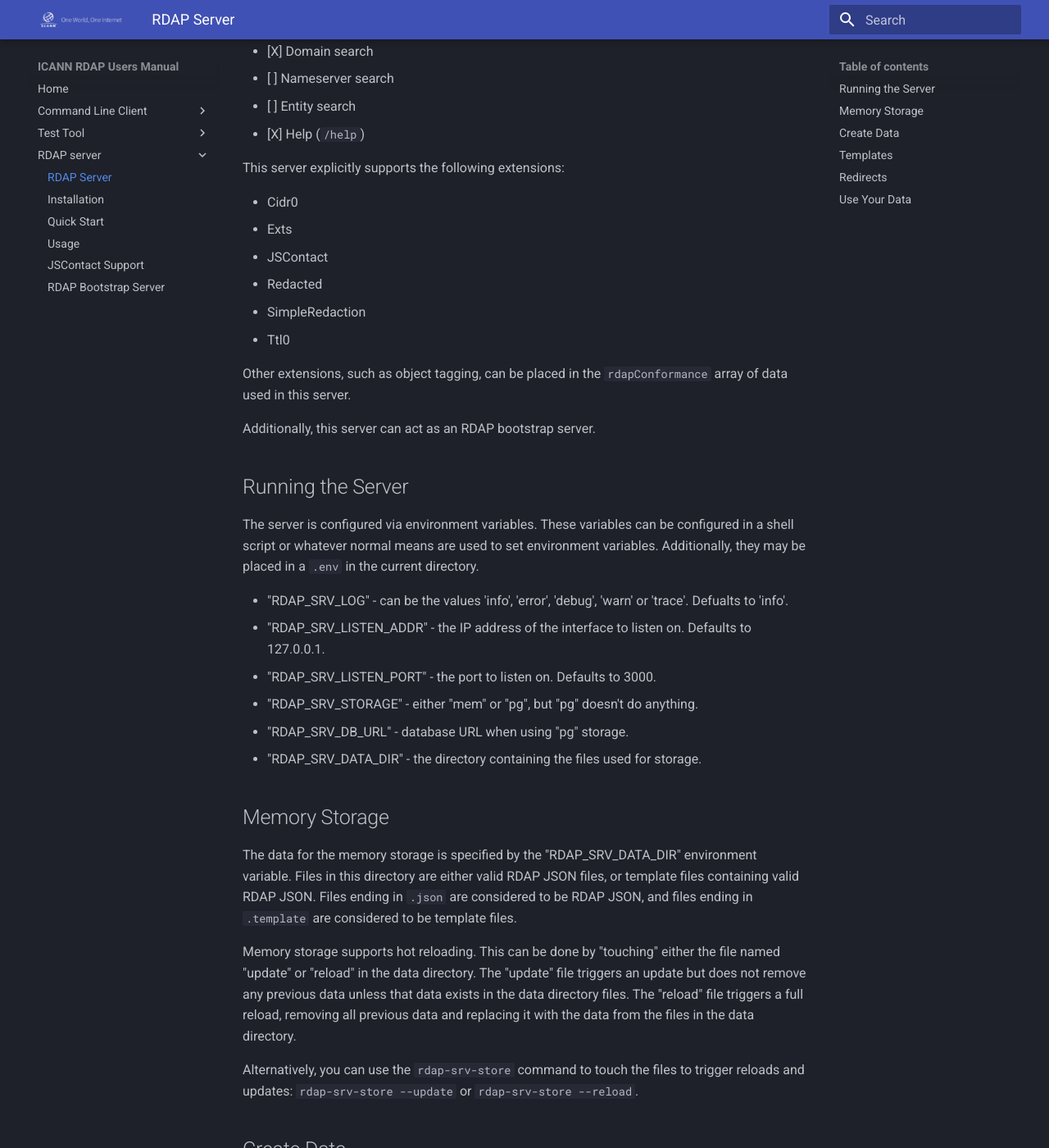
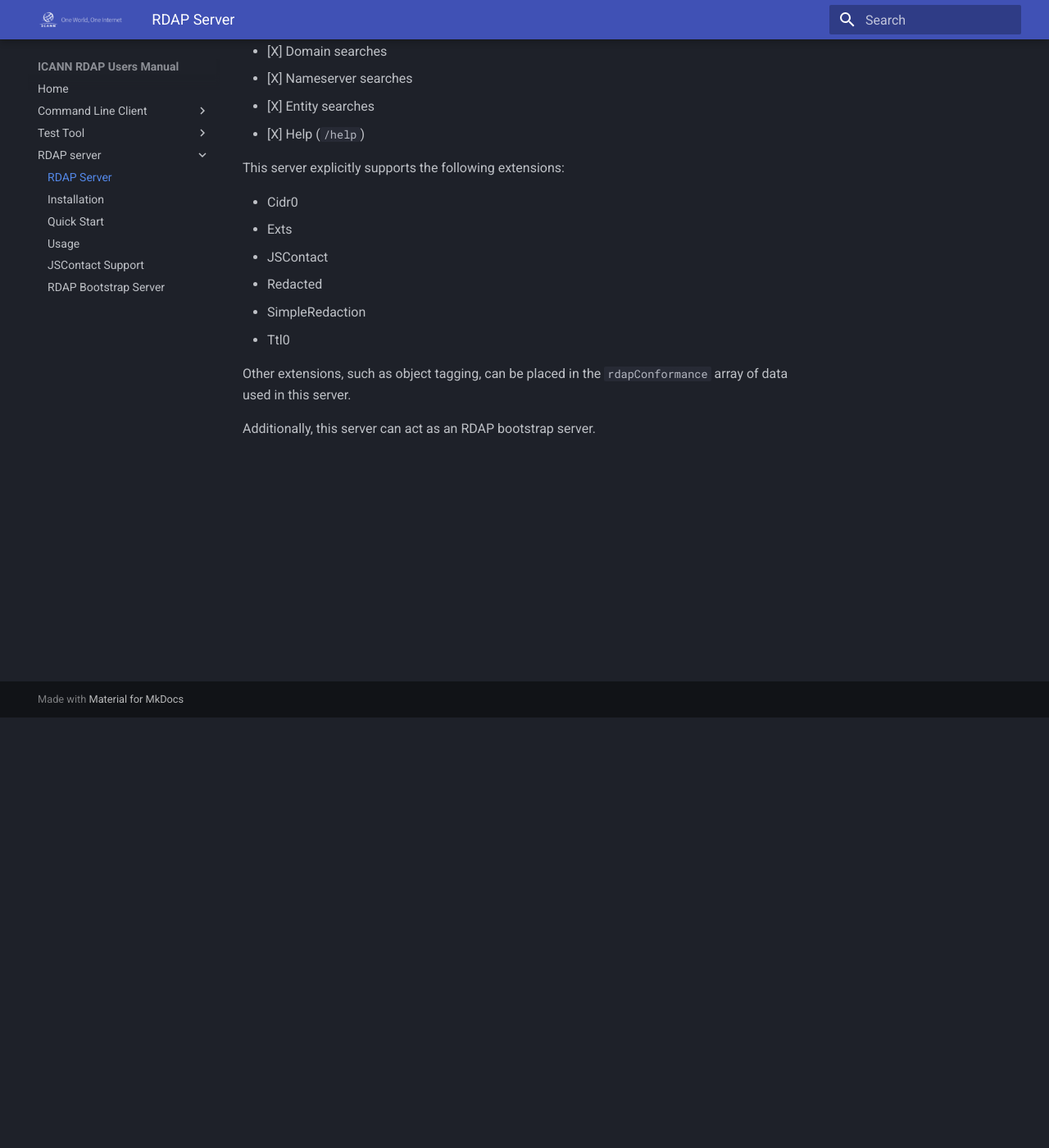
Before and after one commit to icann/icann-rdap, an MkDocs documentation site: the page built from docs/rdap-srv/index.md, in a window 1280 px wide and 1400 px high, scrolled down 525 px. Shown: the whole window at 82% size. Built offline with MkDocs 1.6.1 and Material for MkDocs 9.7.7, drawn with Linux system fonts in a browser that asks for light colours; some of the changed text lies outside the part shown.

Commit message:
added: information for v0.0.28

```diff
--- a/docs/rdap-srv/index.md
+++ b/docs/rdap-srv/index.md
@@ -14,9 +14,9 @@ RDAP query support in this server is as follows:
 - [X] Autnum lookup (`/autnum/123`)
 - [X] IP address lookup (`/ip/ip_address`)
 - [X] CIDR lookup (`/ip/prefix/len`)
-- [X] Domain search
-- [ ] Nameserver search
-- [ ] Entity search
+- [X] Domain searches
+- [X] Nameserver searches
+- [X] Entity searches
 - [X] Help (`/help`)
 
 This server explicitly supports the following extensions:
@@ -32,86 +32,3 @@ Other extensions, such as object tagging, can be placed in the `rdapConformance`
 used in this server.
 
 Additionally, this server can act as an RDAP bootstrap server.
-
-## Running the Server
-
-The server is configured via environment variables. These variables can be configured in a shell
-script or whatever normal means are used to set environment variables. Additionally, they may be
-placed in a `.env` in the current directory.
-
-* "RDAP_SRV_LOG" - can be the values 'info', 'error', 'debug', 'warn' or 'trace'. Defualts to 'info'.
-* "RDAP_SRV_LISTEN_ADDR" - the IP address of the interface to listen on. Defaults to 127.0.0.1.
-* "RDAP_SRV_LISTEN_PORT" - the port to listen on. Defaults to 3000.
-* "RDAP_SRV_STORAGE" - either "mem" or "pg", but "pg" doesn't do anything.
-* "RDAP_SRV_DB_URL" - database URL when using "pg" storage.
-* "RDAP_SRV_DATA_DIR" - the directory containing the files used for storage.
-
-## Memory Storage
-
-The data for the memory storage is specified by the "RDAP_SRV_DATA_DIR" environment variable.
-Files in this directory are either valid RDAP JSON files, or template files containing valid
-RDAP JSON. Files ending in `.json` are considered to be RDAP JSON, and files ending in `.template`
-are considered to be template files.
-
-Memory storage supports hot reloading. This can be done by "touching" either the file
-named "update" or "reload" in the data directory. The "update" file triggers an update
-but does not remove any previous data unless that data exists in the data directory files.
-The "reload" file triggers a full reload, removing all previous data and replacing it with
-the data from the files in the data directory.
-
-Alternatively, you can use the `rdap-srv-store` command to touch the files to trigger
-reloads and updates: `rdap-srv-store --update` or `rdap-srv-store --reload`.
-
-## Create Data
-
-RDAP data can often be tricky to create, but the `rdap-srv-data` command makes it easier.
-This command does not cover all possible RDAP expressions, but it does cover the common
-scenarios and can be used as a starting point for those who require more complex RDAP data.
-
-This command has 5 sub-commands, each with its own specific set of command line arguments.
-Use the `--help` option to see the arguments for each sub-command.
-
-    rdap-srv-data entity --help
-    rdap-srv-data nameserver --help
-    rdap-srv-data domain --help
-    rdap-srv-data autnum --help
-    rdap-srv-data network --help
-
-## Templates
-
-Template files allow for the creation of many RDAP objects by changing just the ID of the object.
-The `rdap-srv-data` command can create a template file which can be used as a template. In other words,
-one can use the `rdap-srv-data` command to create the template file and then edit the file with
-the object ids desired.
-
-The following command creates an entity template using the `--template` option:
-
-    rdap-srv-data --template entity --handle foo --full-name "Bob Smurd"
-
-The IDs array in the templates differ for every object class:
-
-* domain: `{"ldhName": "foo.example"}`. May optionally have a `unicodeName` as well.
-* entity: `{"handle"; "XXXX"}`
-* nameserver: `{"ldhName": "ns.foo.example"}`. May optionally have a `unicodeName` as well.
-* autnum: `{"start_autnum": 1, "end_autnum": 99}`
-* ip: either `{"networkId": {"startAddress": "xxx.xxx.xxx.xxx", "endAddress": "xxx.xxx.xxx.xxx"}}` or `{"networkId": "xxx.xxx.xxx.xxx/yyy"}`
-
-## Redirects
-
-Template files can also be used to create redirects (which are modeled by the server as RDAP errors though they are not).
-Like other templates, more than one object ID can be used to create a redirect for many objects.
-
-The following command creates a redirect for an IP network:
-
-    rdap-srv-data --redirect http://other.example/ip/11.0.0.0/16 network --cidr 11.0.0.0/16
-
-## Use Your Data
-
-As mentioned above, the `rdap-srv-store` command can be used to signal a reload or update
-of the server. This command can also be used to copy your own data into the data directory
-by specifiing a directory:
-
-    rdap-srv-store --update /my_data/rdap
-
-This command will perform checks on your data while copying them to ensure the data is
-RDAP compliant.
```
Also changed, not shown: docs/rdap-cli-tools/cli-client/usage.md (+5 -1 lines), docs/rdap-srv/usage.md (+13 -0 lines).
